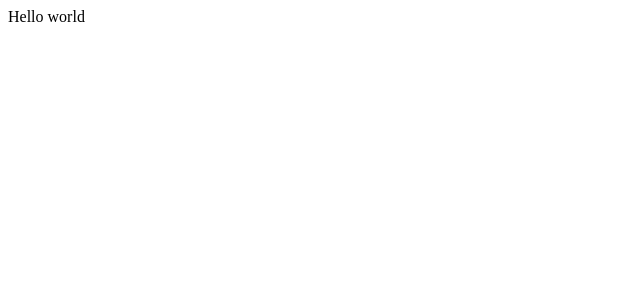
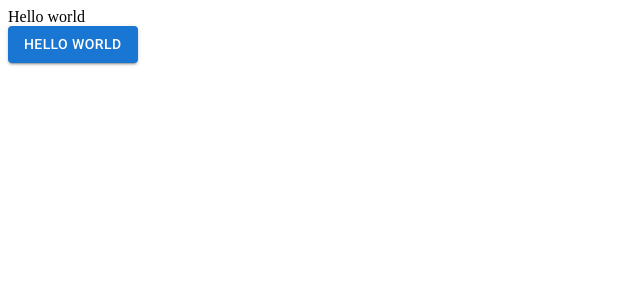
Before and after one commit to BijianWu/react-material-ui-playground, a React (Create React App) app: page / in a window 1280 px wide. Shown: the top 300 px of the page, without its empty margins (0-640 px from the left). Built offline with nearby package versions, Linux system fonts and the light colour scheme.

Commit message:
added react ui packages

```diff
--- a/package.json
+++ b/package.json
@@ -4,6 +4,11 @@
   "description": "react-material-ui-playground",
   "main": "index.js",
   "dependencies": {
+    "@emotion/react": "^11.11.1",
+    "@emotion/styled": "^11.11.0",
+    "@fontsource/roboto": "^5.0.8",
+    "@mui/icons-material": "^5.14.3",
+    "@mui/material": "^5.14.5",
     "@testing-library/jest-dom": "^5.16.5",
     "@testing-library/react": "^13.4.0",
     "@testing-library/user-event": "^13.5.0",
--- a/src/App.js
+++ b/src/App.js
@@ -1,8 +1,10 @@
+import { Button } from "@mui/material";
 import React, { useState } from "react";
 
 export default function App(){
 
     return <>
         <div>Hello world</div>
+        <Button variant="contained">Hello world</Button>
     </>
 }
--- a/src/index.js
+++ b/src/index.js
@@ -1,6 +1,11 @@
 import React from "react";
 import ReactDOM from "react-dom/client";
 import App from "./App";
+
+import '@fontsource/roboto/300.css';
+import '@fontsource/roboto/400.css';
+import '@fontsource/roboto/500.css';
+import '@fontsource/roboto/700.css';
 
 const root = ReactDOM.createRoot(document.getElementById("root"));
 
```
Also changed, not shown: 1 other file (tests, documents, lock files or other folders).
